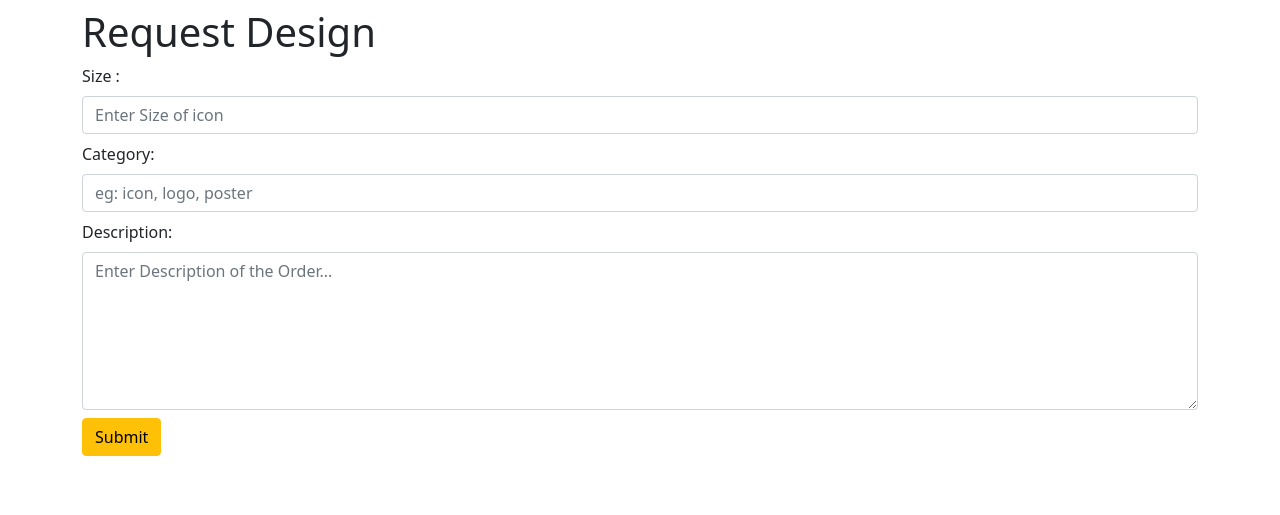
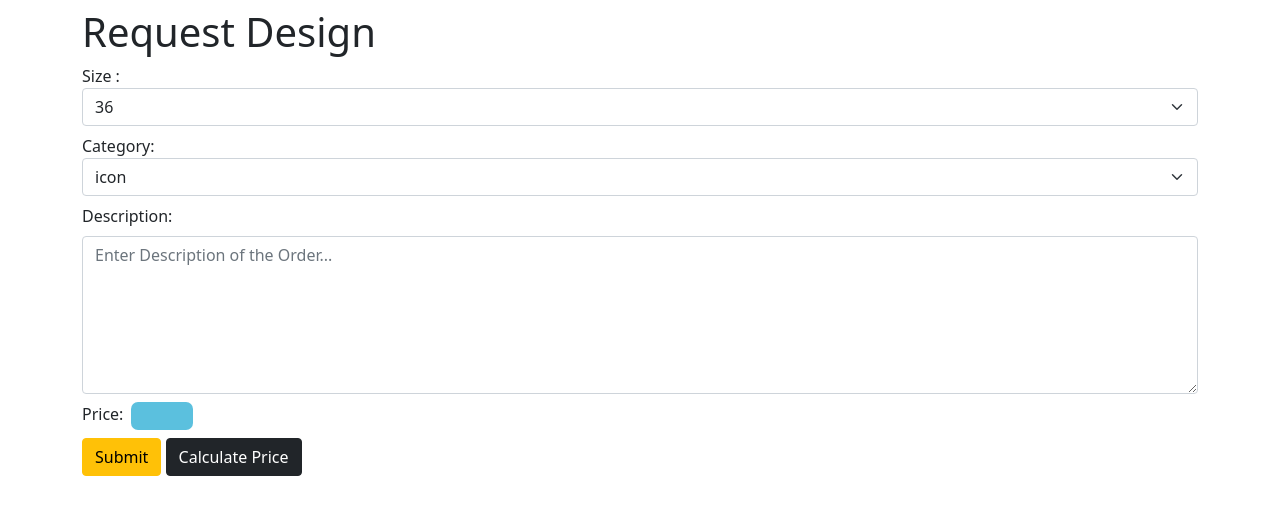
Before and after one commit to vinod2rahul/MS4-GraphicDesignServices, a Django app: page /request-design/ in a window 1280 px wide. Shown: the part 56-571 px from the top of the page. Run offline with Django 3.2, Linux system fonts and the light colour scheme; the visitor is signed in with stand-in values (Sample User, id 1); data that the repository does not hold is empty; some libraries are stand-ins or nearby versions.

Commit message:
feat: Add Calculate Price functinality

```diff
--- a/graphic-design/graphicdesignapp/static/css/styles.css
+++ b/graphic-design/graphicdesignapp/static/css/styles.css
@@ -23,3 +23,17 @@ body{
 #desc{
     text-overflow: ellipsis;
 }
+
+.price-area{
+    display: inline-block;
+    border-width: 0px;
+    outline: 0;
+    width: 62px !important;
+    height: 28px;
+    line-height: 28px;
+    padding: 4px;
+    text-align: center;
+    border-radius: 7px;
+    background-color: #5bc0de;
+    cursor: not-allowed;
+}
--- /dev/null
+++ b/graphic-design/graphicdesignapp/static/js/calculate.js
@@ -0,0 +1,47 @@
+document.getElementById("calculate").addEventListener("click", async () => {
+  const size = document.getElementById("size").value;
+  const category = document.getElementById("cat").value;
+  try {
+    let data = new FormData();
+
+    data.append("category", category);
+    data.append("size", size);
+    data.append("csrfmiddlewaretoken", "{{csrf_token}}");
+
+    const res = await axios.post("/calculate-price/", data);
+    const modalBody = document.getElementsByClassName("modal-body")[0];
+    modalBody.innerHTML = `
+      <div class="d-flex justify_content-between">Selected Category Price: ${res.data.category_price}</div>
+      <div class="d-flex justify_content-between">Selected Size: ${res.data.desired_size}</div>
+      <div class="d-flex justify_content-between">Price For Each px: ${res.data.price_per_each_px}</div>
+      <div class="d-flex justify_content-between">Total Price: ${res.data.totalPrice}</div>
+    `;
+    document.getElementById("design-price").value = res.data.totalPrice;
+  } catch (err) {
+    alert(err.message);
+  }
+});
+
+document.addEventListener("DOMContentLoaded", async () => {
+  const size = document.getElementById("size").value;
+  const category = document.getElementById("cat").value;
+  try {
+    let data = new FormData();
+
+    data.append("category", category);
+    data.append("size", size);
+    data.append("csrfmiddlewaretoken", "{{csrf_token}}");
+
+    const res = await axios.post("/calculate-price/", data);
+    const modalBody = document.getElementsByClassName("modal-body")[0];
+    modalBody.innerHTML = `
+      <div class="d-flex justify_content-between">Selected Category Price: ${res.data.category_price}</div>
+      <div class="d-flex justify_content-between">Selected Size: ${res.data.desired_size}</div>
+      <div class="d-flex justify_content-between">Price For Each px: ${res.data.price_per_each_px}</div>
+      <div class="d-flex justify_content-between">Total Price: ${res.data.totalPrice}</div>
+    `;
+    document.getElementById("design-price").value = res.data.totalPrice;
+  } catch (err) {
+    alert(err.message);
+  }
+});
--- a/graphic-design/graphicdesignapp/templates/layouts/app.html
+++ b/graphic-design/graphicdesignapp/templates/layouts/app.html
@@ -67,5 +67,7 @@
         {% endblock %}
     </div>
 </body>
+{% block endscript %}
+{% endblock %}
 
 </html>
--- a/graphic-design/graphicdesignapp/templates/request_design.html
+++ b/graphic-design/graphicdesignapp/templates/request_design.html
@@ -1,4 +1,5 @@
 {% extends 'layouts/app.html' %}
+{% load static %}
 {% block title %}
 <title>Request A Design</title>
 {% endblock %}
@@ -19,19 +20,60 @@
     {% csrf_token %}
     <div class="form-group mt-2">
         <label for="size">Size :</label>
-        <input type="text" name="size" id="size" class="form-control mt-2" placeholder="Enter Size of icon" />
+        <select class="form-select" name="size" id="size">
+            <option value="36">36</option>
+            <option value="42">42</option>
+            <option value="60">60</option>
+        </select>
+        <!-- <input type="text" name="size" id="size" class="form-control mt-2" placeholder="Enter Size of icon" /> -->
     </div>
     <div class="form-group mt-2">
         <label for="cat">Category:</label>
-        <input type="text" name="cat" id="cat" class="form-control mt-2" placeholder="eg: icon, logo, poster" />
+        <select class="form-select" name="cat" id="cat">
+            <option value="icon">icon</option>
+            <option value="poster">poster</option>
+            <option value="logo">logo</option>
+        </select>
+        <!-- <input type="text" name="cat" id="cat" class="form-control mt-2" placeholder="eg: icon, logo, poster" /> -->
     </div>
     <div class="form-group mt-2">
         <label for="desc">Description:</label>
         <textarea rows="6" class="form-control mt-2" name="desc"
             placeholder="Enter Description of the Order..."></textarea>
     </div>
+    <div class="form-group mt-2 d-flex align-baseline">
+        <span>Price: </span>
+        <input class="mx-2 price-area" id="design-price" name="price">
+    </div>
     <div class="form-group mt-2">
         <button type="submit" class="btn btn-warning">Submit</button>
+        <button type="button" class="btn btn-dark" id="calculate" data-bs-toggle="modal" data-bs-target="#priceModal">
+            Calculate Price
+        </button>
+        <div class="modal fade" id="priceModal" tabindex="-1" aria-labelledby="priceModalLabel" aria-hidden="true">
+            <div class="modal-dialog modal-dialog-centered">
+                <div class="modal-content">
+                    <div class="modal-header">
+                        <h5 class="modal-title" id="priceModalLabel">Total Price</h5>
+                        <button type="button" class="btn-close" data-bs-dismiss="modal" aria-label="Close"></button>
+                    </div>
+                    <div class="modal-body">
+
+                    </div>
+                    <div class="modal-footer">
+                        <button type="button" class="btn btn-secondary" data-bs-dismiss="modal">Close</button>
+                    </div>
+                </div>
+            </div>
+        </div>
     </div>
 </form>
+
+
+
 {% endblock %}
+
+
+{% block endscript %}
+<script type="text/javascript" src="{% static '/js/calculate.js' %}"></script>
+{% endblock %}
--- a/graphic-design/graphicdesignapp/urls.py
+++ b/graphic-design/graphicdesignapp/urls.py
@@ -7,6 +7,7 @@ urlpatterns = [
     path('accounts/register/', views.register, name="register"),
     path('accounts/login/', views.handleLogin, name="login"),
     path('', views.dashboard, name="dashboard"),
+    path('calculate-price/', views.calculatePrice, name="calculate"),
     path('webhook/', views.stripe_webhook, name="stripe_webhook"),
     path('success/', views.PaymentSuccess, name="success"),
     path('cancel/', views.PaymentCanceled, name="cancel"),
--- a/graphic-design/graphicdesignapp/views.py
+++ b/graphic-design/graphicdesignapp/views.py
@@ -12,6 +12,7 @@ from django.core import serializers
 from django.http import HttpResponse
 from django.http.response import JsonResponse
 from django.views import View
+from django.utils import timezone
 import datetime
 import re
 import stripe
@@ -127,7 +128,8 @@ def getdesignsbyid(request, design_id):
     orders = Order.objects.all().filter(user=username)
     is_paid = False
     for order in orders:
-        if order.id == int(design_id):
+        print(order.design_id)
+        if order.design_id == int(design_id):
             is_paid = True
             break
     return render(request, 'single_design.html', {
@@ -156,6 +158,26 @@ def PaymentCanceled(request):
     return redirect('dashboard')
 
 
+@csrf_exempt
+def calculatePrice(request):
+    categories = {
+        "icon": 2,
+        "poster": 3,
+        "logo": 5
+    }
+    price_of_each_px = 3
+    if(request.method == "POST"):
+        category = request.POST['category']
+        size = int(request.POST['size'])
+        totalPrice = price_of_each_px * size * categories[category]
+        return JsonResponse({
+            "price_per_each_px": price_of_each_px,
+            "desired_size": size,
+            "category_price": categories[category],
+            "totalPrice": totalPrice
+        })
+
+
 class CreateCheckOutSessionView(View):
     def post(self, request, *args, **kwargs):
         design = Design.objects.get(id=request.POST['order_id'])
@@ -175,7 +197,8 @@ class CreateCheckOutSessionView(View):
                 }],
             metadata={
                 "design_id": design.id,
-                "username": request.user
+                "username": request.user,
+                "price": design.price
             },
             mode='payment',
             success_url=YOUR_DOMAIN + '/success',
@@ -189,6 +212,7 @@ class CreateOrderCheckOutSessionView(View):
         size = request.POST['size']
         category = request.POST['cat']
         description = request.POST['desc']
+        price = request.POST['price']
         if len(size) > 0 and len(category) > 0 and len(description) > 0:
             YOUR_DOMAIN = "http://127.0.0.1:8000"
             checkout_session = stripe.checkout.Session.create(
@@ -200,7 +224,7 @@ class CreateOrderCheckOutSessionView(View):
                             'product_data': {
                                 'name': category,
                             },
-                            'unit_amount': 250,
+                            'unit_amount': price,
                         },
                         'quantity': 1,
                     }],
@@ -208,7 +232,8 @@ class CreateOrderCheckOutSessionView(View):
                     "design_id": 5,
                     "username": request.user,
                     "size": size,
-                    "description": description
+                    "description": description,
+                    "price": price
                 },
                 mode='payment',
                 success_url=YOUR_DOMAIN + '/success',
@@ -249,22 +274,27 @@ def stripe_webhook(request):
         design_id = session["metadata"]["design_id"]
         username = session["metadata"]["username"]
         size = 0
+        price = 0
         description = "This is Description"
         if session["metadata"].get("size") is not None:
             size = session["metadata"].get("size")
+        if session["metadata"].get("price") is not None:
+            price = int(session["metadata"].get("price"))
         if session["metadata"].get("description") is not None:
             description = session["metadata"].get("description")
         design = Design.objects.get(id=design_id)
-        order = Order()
-        order.category = design.category
+
         user = User.objects.get(username=username)
-        order.user = user
-        order.size = size
-        order.description = description
-        order.design_id = design.id
-        order.price = design.price
-        order.is_paid = True
-        order.paid_at = datetime.datetime.now()
+        order = Order(
+            category=design.category,
+            user=user,
+            size=size,
+            description=description,
+            design_id=design.id,
+            price=price,
+            is_paid=True,
+            paid_at=datetime.datetime.now()
+        )
         order.save()
     # Passed signature verification
     return HttpResponse(status=200)
```
